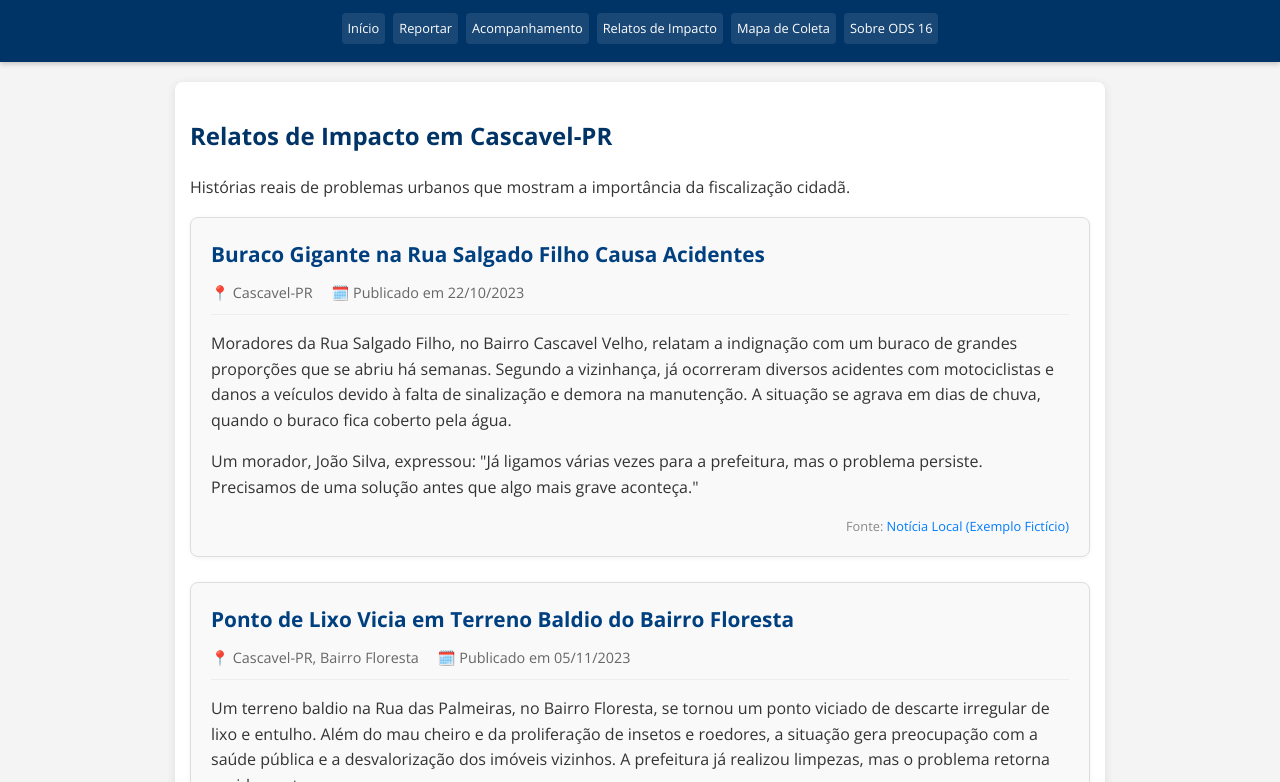
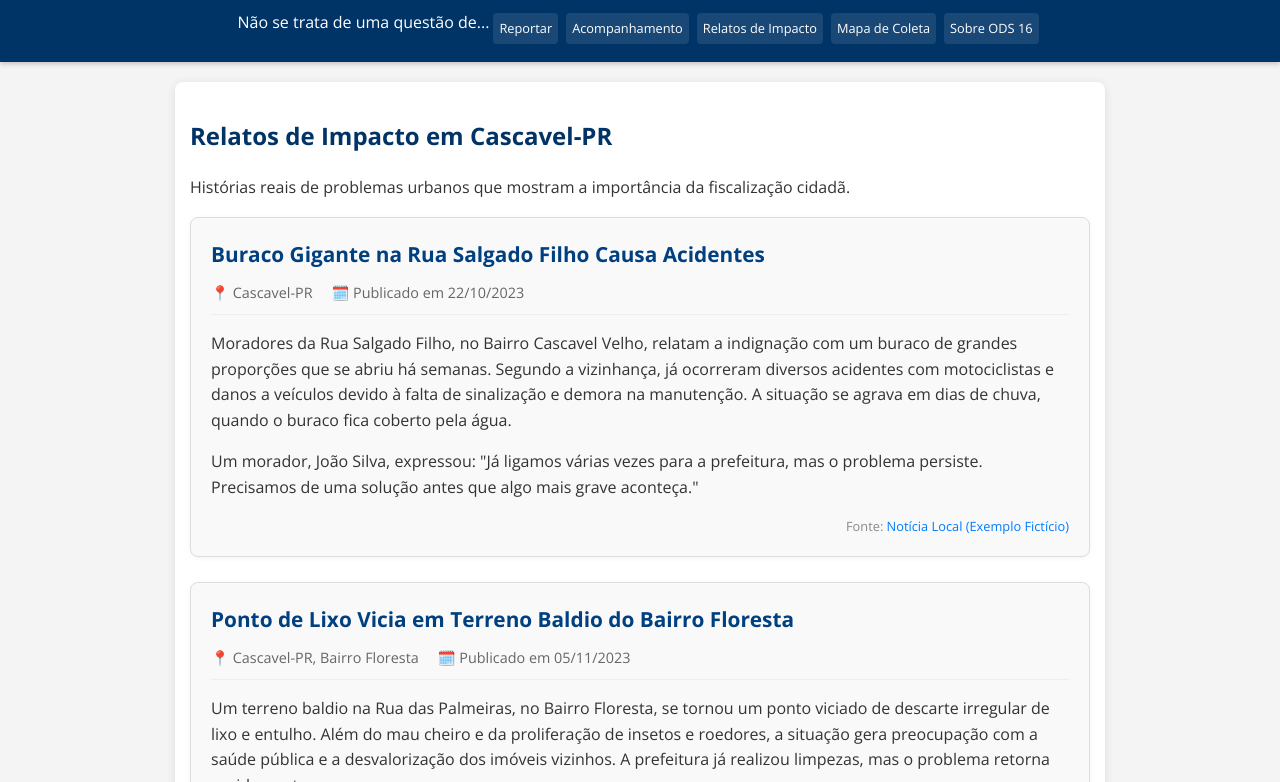
Before and after one commit to Diaz-os/TRABALHO-DE-QUIMICA-D16, a plain HTML site: page relatos.html in a window 1280 px wide. Shown: the part 85-867 px from the top of the page. Drawn offline with nearby package versions, Linux system fonts and the light colour scheme.

Commit message:
Update relatos.html

```diff
--- a/relatos.html
+++ b/relatos.html
@@ -19,7 +19,7 @@
             <h3>FISCALIZE AQUI</h3>
         </div>
        <nav>
-            <a href="index.html#inicio">Início</a>
+            <um href="index.html#início">Não se trata de uma questão de...</um>
             <a href="index.html#ocorrencias">Reportar<Início</a>
             <a href="#acompanhamento">Acompanhamento</a>
             <a href="relatos.html">Relatos de Impacto</a>
```
